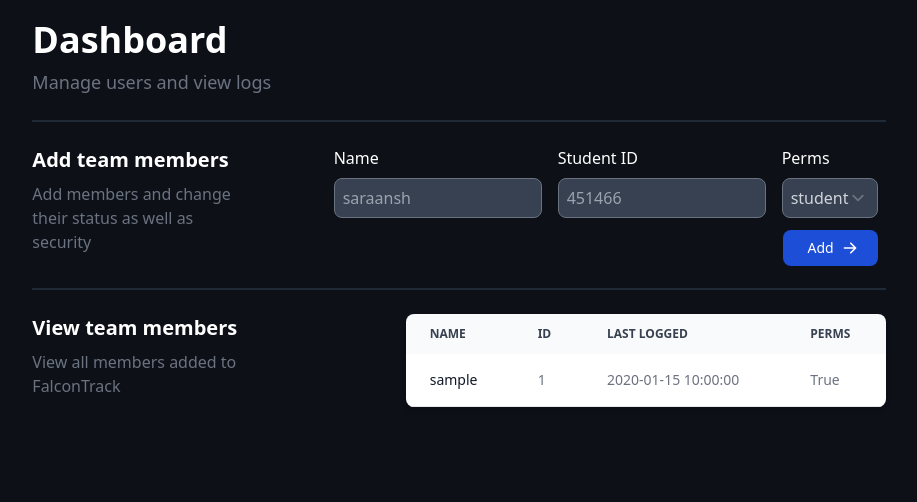
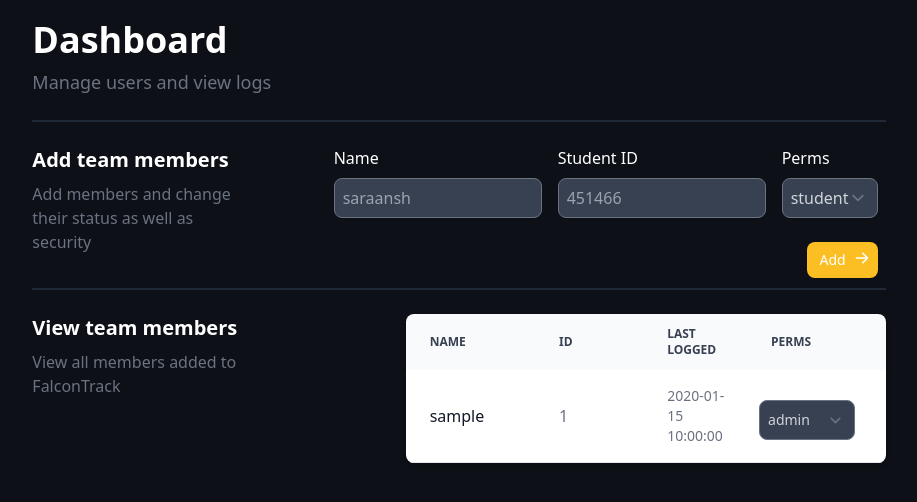
Before and after one commit to team4099/FalconTrack, a Flask app: page /dashboard in a window 1280 px wide. Shown: the part 92-594 px from the top of the page, without its empty margins (181-1098 px from the left). Run offline with Flask 2, Linux system fonts and the light colour scheme; tables that the repository leaves empty hold one stand-in row (values such as "Sample post"); some libraries are stand-ins or nearby versions.

Commit message:
added editing + sanjay's suggestions

```diff
--- a/app.py
+++ b/app.py
@@ -1,4 +1,4 @@
-from flask import Flask, request, flash, url_for, redirect, render_template, session
+from flask import Flask, request, flash, url_for, redirect, render_template, session, jsonify
 from flask_qrcode import QRcode
 from flask_sqlalchemy import SQLAlchemy
 from sqlalchemy import Enum
@@ -102,6 +102,7 @@ def set_base_param():
             "https://cdnjs.cloudflare.com/ajax/libs/d3/7.6.1/d3.min.js",
             "https://unpkg.com/flowbite@1.5.2/dist/datepicker.js",
             "https://unpkg.com/flowbite@1.5.2/dist/flowbite.js",
+            "https://ajax.googleapis.com/ajax/libs/jquery/3.5.1/jquery.min.js"
         ],
         "name": "",
         "isLoggedIn": False,
@@ -290,6 +291,26 @@ def dashboard():
         students=Students.query.all(),
     )
 
+@app.route('/process_student_change', methods=['POST', 'GET'])
+def process_student_change():
+    if request.method == "POST":
+        student_data = request.get_json()
+        print(student_data)
+
+        student_edit = Students.query.filter_by(id=student_data[0]["id"]).first()
+        student_edit.username = student_data[1]["username"]
+        student_edit.school_id = student_data[2]["school_id"]
+
+        if student_data[3]["is_admin"] == "student":
+            student_edit.is_admin = False
+        else:
+            student_edit.is_admin = True
+
+        db.session.commit()
+
+        return jsonify({"action_code": "200"})
+
+
 @app.errorhandler(404)
 def page_not_found(e):
     # note that we set the 404 status explicitly
--- a/templates/dashboard.html
+++ b/templates/dashboard.html
@@ -40,15 +40,16 @@
                     <div class="mx-2">
                         <label for="admin" class="text-white font-medium">Perms</label><br>
                         <select type="checkbox" name="student_type" placeholder="student"
-                            class="w-[6rem] h-10 bg-gray-700 text-gray-300 rounded-lg mt-2 text-md border border-gray-500 px-2" /><br>
-                        <option value="student">student</option>
-                        <option value="admin">admin</option>
-                        <option value="root">root</option>
+                            class="w-[6rem] h-10 bg-gray-700 text-gray-300 rounded-lg mt-2 text-md border border-gray-500 px-2"
+                        /><br>
+                            <option value="student">student</option>
+                            <option value="admin">admin</option>
+                            <option value="root">root</option>
                         </select>
                     </div>
                 </div>
                 <button type="submit" id="student-add" name="student-add"
-                    class="mx-2 mt-3 float-right inline-flex items-center py-2 px-6 text-sm font-medium text-center text-white bg-blue-700 rounded-lg hover:bg-blue-800 focus:ring-4 focus:outline-none focus:ring-blue-300 dark:bg-amber-400 dark:hover:bg-blue-700 dark:focus:ring-blue-800">
+                    class="mx-2 mt-3 float-right inline-flex ml-4 mt-6 py-2 px-3 text-sm font-medium text-center text-white bg-amber-400 rounded-lg hover:bg-amber-500 focus:ring-4 focus:outline-none focus:ring-amber-300 dark:bg-amber-400">
                     Add
                     <svg aria-hidden="true" class="ml-2 -mr-1 w-4 h-4" fill="currentColor" viewBox="0 0 20 20"
                         xmlns="http://www.w3.org/2000/svg">
@@ -74,16 +75,16 @@
                 <table class="w-full text-sm text-left text-gray-500 dark:text-gray-400">
                     <thead class="text-xs text-gray-700 uppercase bg-gray-50 dark:bg-gray-700 dark:text-gray-400">
                         <tr>
-                            <th scope="col" class="py-3 px-6">
+                            <th scope="col" class="py-3 px-6 w-10" >
                                 Name
                             </th>
-                            <th scope="col" class="py-3 px-6">
+                            <th scope="col" class="py-3 px-6 w-10">
                                 Id
                             </th>
-                            <th scope="col" class="py-3 px-6">
+                            <th scope="col" class="py-3 px-3 w-10">
                                 Last Logged
                             </th>
-                            <th scope="col" class="py-3 px-6">
+                            <th scope="col" class="py-3 px-6 w-10">
                                 Perms
                             </th>
                         </tr>
@@ -91,18 +92,30 @@
                     <tbody>
                         {% for student in students %}
                         <tr class="bg-white border-b dark:bg-gray-900 dark:border-gray-700">
-                            <th scope="row"
-                                class="py-4 px-6 font-medium text-gray-900 whitespace-nowrap dark:text-white">
-                                {{ student.username }}
+                            <th scope="row" class="py-4 px-3 pr-1 font-medium text-gray-900 whitespace-nowrap dark:text-white">
+                                <input class="bg-transparent w-[6rem] h-max border-none focus:border-gray-700" type="text"
+                                    name="username" value="{{ student.username }}" id="{{ student.id }}.username"
+                                    onChange="update_student({{ student.id }})"
+                                />
                             </th>
-                            <td class="py-4 px-6">
-                                {{ student.school_id }}
+                            <td class="py-4 px-3">
+                                <input class="bg-transparent w-[5rem] h-max border-none focus:border-gray-700" type="text"
+                                    name="school_id" value="{{ student.school_id }}" id="{{ student.id }}.school_id"
+                                    onChange="update_student({{ student.id }})"
+                                />
                             </td>
-                            <td class="py-4 px-6">
+                            <td class="py-4 px-3">
                                 {{ student.last_logged_attendance_time }}
                             </td>
-                            <td class="py-4 px-6">
-                                {{ student.is_admin }}
+                            <td class="py-4 px-3">
+                                <select name="student_type" placeholder="student"
+                                    class="w-[6rem] h-10 bg-gray-700 text-gray-300 rounded-lg mt-2 text-md border border-gray-500 px-2"
+                                    id="{{ student.id }}.is_admin" onChange="update_student({{ student.id }})"
+                                />
+                                    <option value="student">student</option>
+                                    <option value="admin">admin</option>
+                                    <option value="root">root</option>
+                                </select>
                             </td>
 
                         </tr>
@@ -113,4 +126,32 @@
         </div>
     </div>
 </div>
+
+<script>
+    function update_student(id){
+
+        var server_data = [
+            {"id": id},
+            {"username": document.getElementById(id+".username").value},
+            {"school_id": document.getElementById(id+".school_id").value},
+            {"is_admin": document.getElementById(id+".is_admin").value}
+        ];
+
+        $.ajax({
+            type: "POST",
+            url: "/process_student_change",
+            data: JSON.stringify(server_data),
+            contentType: "application/json",
+            dataType: 'json',
+            success: function(result) {
+
+            }
+        });
+    }
+
+    {% for student in students%}
+        document.getElementById("{{ student.id }}.is_admin").value={% if student.is_admin %}"admin"{% else %}"student"{% endif %};
+    {% endfor %}
+
+</script>
 {% endblock content %}
--- a/templates/login.html
+++ b/templates/login.html
@@ -9,14 +9,14 @@
         </h1>
         <form action="{{ request.path }}" method="post">
             <h1 class="text-xl text-white font-semibold mt-2 ml-4 pt-4 mb-2">
-                Username
+                Name
             </h1>
             <input name="username" id="username" placeholder="saraansh"
                 class="w-[20.5rem] h-10 bg-gray-700 text-gray-300 rounded-lg mt-2 ml-4 text-md border border-gray-500 px-2"></input>
             <br>
 
             <h1 class="text-xl text-white font-semibold mt-2 ml-4 pt-4 mb-2">
-                Password
+                Student ID
             </h1>
             <input name="password" id="password" placeholder="451466" type="password"
                 class="w-[20.5rem] h-10 bg-gray-700 text-gray-300 rounded-lg mt-2 ml-4 text-md border border-gray-500 px-2"></input>
```
